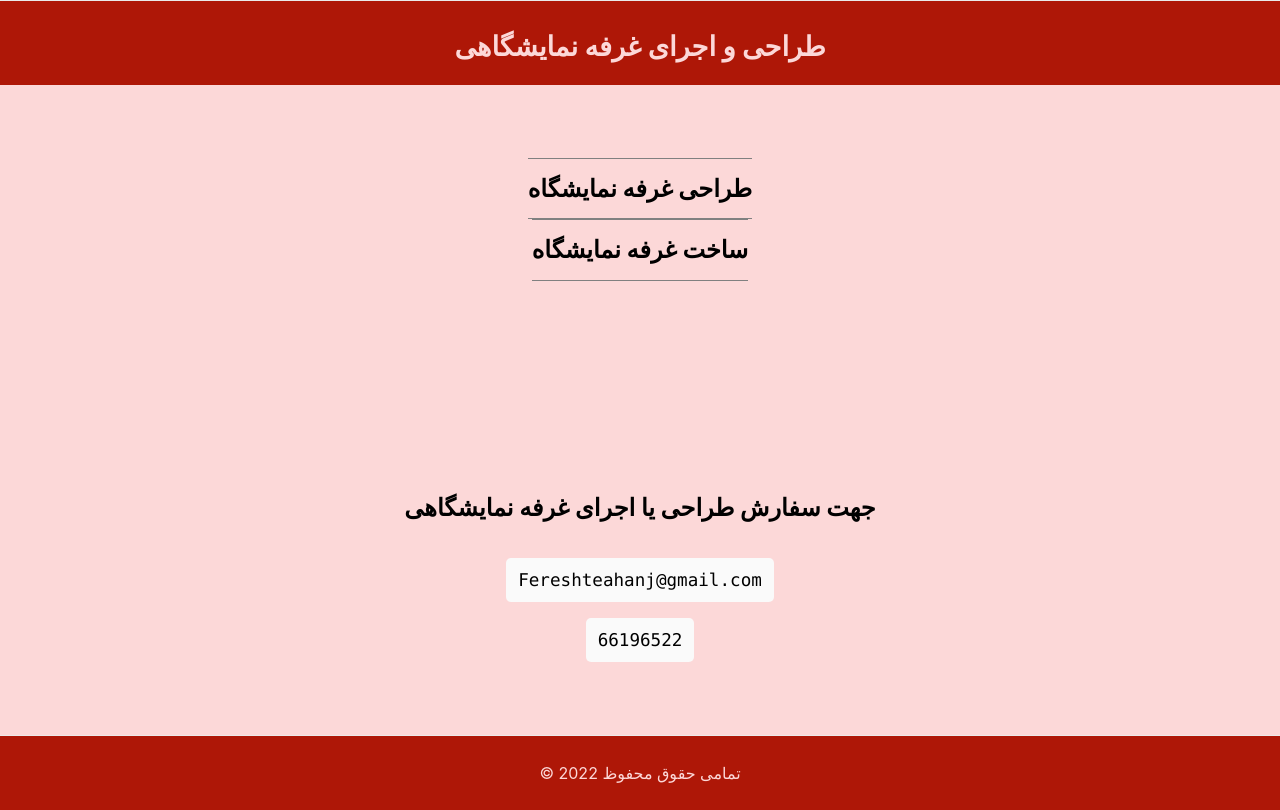
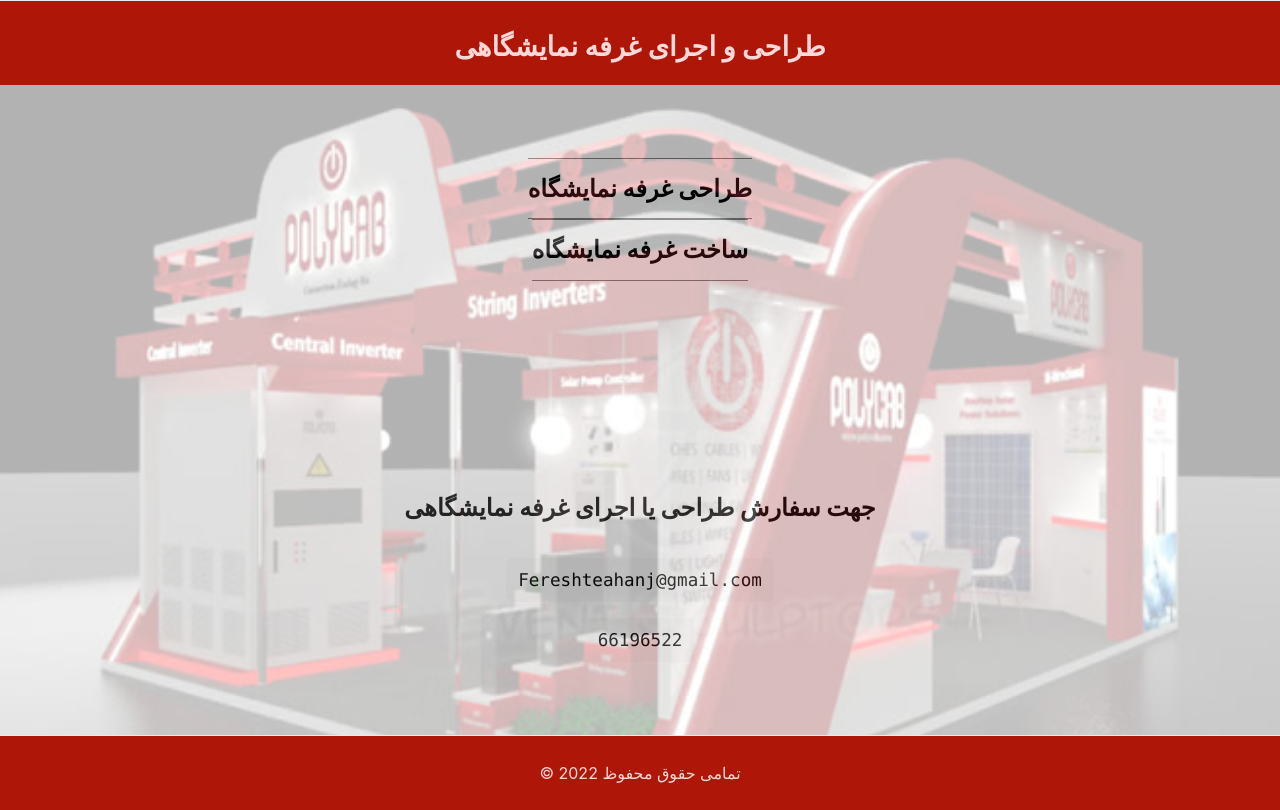
Before and after one commit to hrajaei76/Exhibition-Vercel, a Next.js app: page / in a window 1280 px wide. Built offline with nearby package versions, Linux system fonts and the light colour scheme.

Commit message:
feat: background image

```diff
--- a/pages/index.js
+++ b/pages/index.js
@@ -19,6 +19,7 @@ export default function Home() {
       </header>
 
       <main className={styles.main}>
+        <div className={styles.bg} />
         <div className={styles.flexCenter}>
           <h2 className={styles.subtitle}>طراحی غرفه نمایشگاه</h2>
           <h2 className={styles.subtitle}>ساخت غرفه نمایشگاه</h2>
--- a/styles/Home.module.css
+++ b/styles/Home.module.css
@@ -7,7 +7,7 @@
   justify-content: space-around;
   align-items: center;
   padding: 0 2rem;
-  background-color: #fcd8d8;
+  position: relative;
 }
 
 .header {
@@ -59,7 +59,17 @@
 .title a:active {
   text-decoration: underline;
 }
-
+.bg {
+  position: absolute;
+  left: 0;
+  right: 0;
+  top: 0;
+  bottom: 0;
+  opacity: 0.3;
+  background-image: url("../public/booth.jpeg");
+  background-size: cover;
+  background-repeat: no-repeat;
+}
 .title {
   margin: 0;
   margin-bottom: 2rem;
```
Also changed, not shown: public/booth.jpeg (added).
